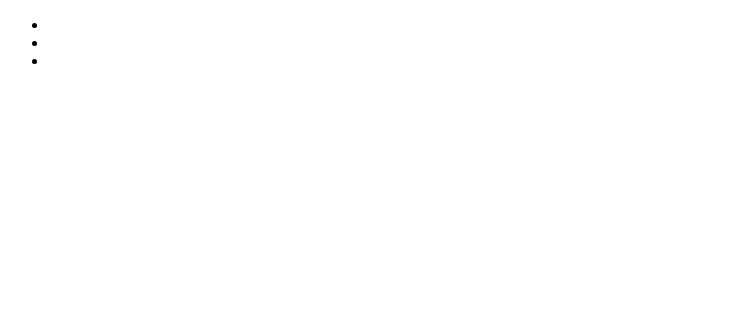
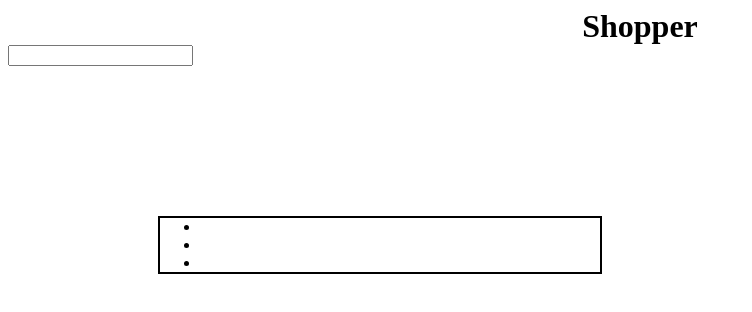
Before and after one commit to CoolMike90/ShoppingCart, a plain HTML site: page index.html in a window 1280 px wide. Shown: the whole page, without its empty margins (0-752 px from the left). Drawn offline with Linux system fonts and the light colour scheme.

Commit message:
Added HTML & CSS
Added static input box,list, header and started positioning them with
CSS.

```diff
--- a/index.html
+++ b/index.html
@@ -1,11 +1,14 @@
 <!DOCTYPE html>
 <html lang="en">
 <head>
+<link rel="stylesheet" type="text/css" href="style.css">
 	<meta charset="UTF-8">
 	<title>Shopper</title>
 </head>
 <body>
 	<div class="main">
+	<h1 class="head">Shopper</h1>
+	<input type="text" class="add-btn">
 		<ul class="list">
 			<li></li>
 			<li></li>
--- a/style.css
+++ b/style.css
@@ -0,0 +1,14 @@
+.head{
+	text-align: center;
+	margin: auto;
+
+}
+
+.list{
+	margin: 150px;
+	width: 400px;
+	border: 2px solid black;
+}
+.add-btn{
+	display: inline;
+}
```
